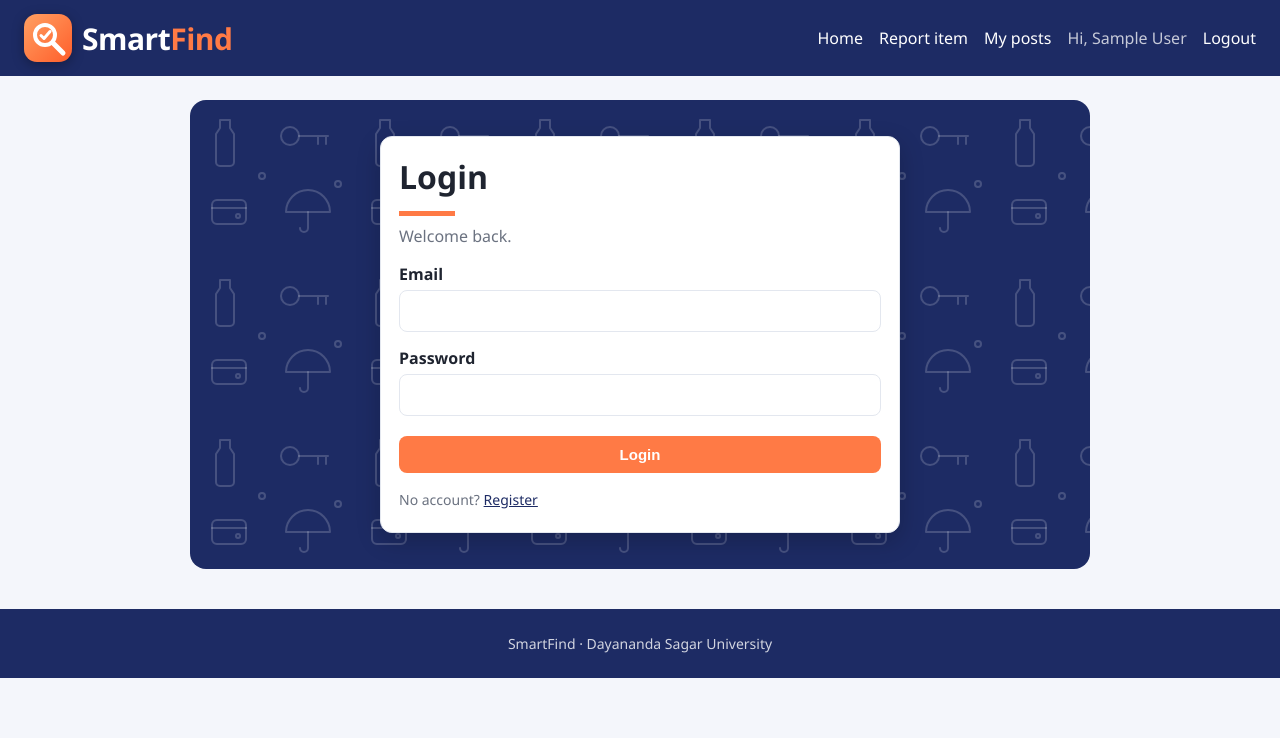
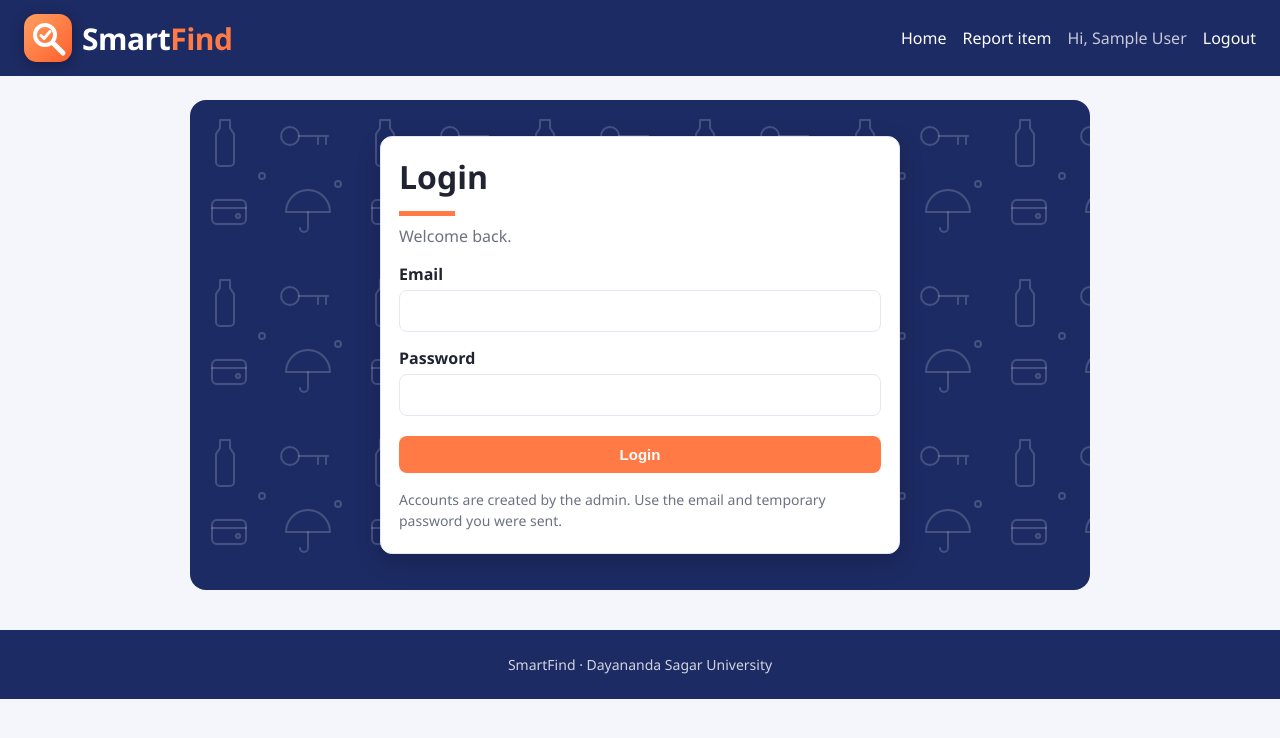
Before and after one commit to Harshwardhan-singh71/smartfind, a Flask app: page /login in a window 1280 px wide. Shown: the top 738 px of the page. Run offline with Flask 3, Linux system fonts and the light colour scheme; the visitor is signed in with stand-in values (Sample User, id 1).

Commit message:
Hide admin from user list, login lockout, admin-created accounts

```diff
--- a/app.py
+++ b/app.py
@@ -1,8 +1,10 @@
 import os
 import sqlite3
+import secrets
+import time
 import uuid
 
-from flask import Flask, render_template, request, redirect, url_for, flash, session
+from flask import Flask, render_template, request, redirect, url_for, flash, session, abort
 from werkzeug.security import generate_password_hash, check_password_hash
 from werkzeug.utils import secure_filename
 
@@ -119,51 +121,59 @@ def report():
         return redirect(url_for("home"))
     return render_template("report.html")
 
-@app.route("/register", methods=["GET", "POST"])
+@app.route("/register")
 def register():
-    if request.method == "POST":
-        name = request.form["name"].strip()
-        email = request.form["email"].strip().lower()
-        password = request.form["password"]
+    flash("Accounts are created by the admin. Please log in with the email and "
+          "temporary password you were sent.")
+    return redirect(url_for("login"))
 
-        if len(password) < 6:
-            flash("Password must be at least 6 characters.")
-            return render_template("register.html")
+FAILED_LOGINS = {}  # "ip|email" -> [failed count, locked until time]
+MAX_ATTEMPTS = 5
+LOCK_SECONDS = 600
+def is_locked(key):
+    entry = FAILED_LOGINS.get(key)
+    return bool(entry) and entry[1] > time.time()
 
-        conn = get_db()
-        try:
-            conn.execute(
-                "INSERT INTO users (name, email, password_hash) VALUES (?, ?, ?)",
-                (name, email, generate_password_hash(password)),
-            )
-            conn.commit()
-        except sqlite3.IntegrityError:
-            conn.close()
-            flash("That email is already registered.")
-            return render_template("register.html")
-        conn.close()
-        return redirect(url_for("home"))
-    return render_template("register.html")
 
+def record_failure(key):
+    entry = FAILED_LOGINS.setdefault(key, [0, 0])
+    entry[0] += 1
+    if entry[0] >= MAX_ATTEMPTS:
+        entry[1] = time.time() + LOCK_SECONDS
+        entry[0] = 0
 @app.route("/login", methods=["GET", "POST"])
 def login():
     if request.method == "POST":
         email = request.form["email"].strip().lower()
         password = request.form["password"]
+        key = f"{request.remote_addr}|{email}"
+
+        if is_locked(key):
+            return render_template(
+                "no_access.html",
+                message="Too many failed attempts. Please wait 10 minutes and try again, "
+                        "or contact the admin.",
+            ), 429
 
         conn = get_db()
-        user = conn.execute(
-            "SELECT * FROM users WHERE email = ?", (email,)
-        ).fetchone()
+        user = conn.execute("SELECT * FROM users WHERE email = ?", (email,)).fetchone()
         conn.close()
 
-        if user and check_password_hash(user["password_hash"], password):
-            session["user_id"] = user["id"]
-            session["user_name"] = user["name"]
-            session["user_email"] = user["email"]
-            return redirect(url_for("home"))
+        if user is None or not check_password_hash(user["password_hash"], password):
+            record_failure(key)
+            flash("Email or password is incorrect. If you think you should have access, "
+                  "contact the admin.")
+            return render_template("login.html")
 
-        flash("Wrong email or password.")
+        FAILED_LOGINS.pop(key, None)
+        session.clear()
+        session["user_id"] = user["id"]
+        session["user_name"] = user["name"]
+        session["user_email"] = user["email"]
+        session["must_change"] = bool(user["must_change_password"])
+        if session["must_change"]:
+            return redirect(url_for("change_password"))
+        return redirect(url_for("home"))
     return render_template("login.html")
 
 
@@ -174,18 +184,20 @@ def logout():
 
 @app.route("/resolve/<int:item_id>", methods=["POST"])
 def resolve(item_id):
-    if "user_id" not in session:
-        flash("Please log in first.")
-        return redirect(url_for("login"))
-
     conn = get_db()
-    conn.execute(
-        "UPDATE items SET resolved = 1 WHERE id = ? AND user_id = ?",
-        (item_id, session["user_id"]),
-    )
+    if is_admin_user():
+        conn.execute("UPDATE items SET resolved = 1 WHERE id = ?", (item_id,))
+    else:
+        conn.execute(
+            "UPDATE items SET resolved = 1 WHERE id = ? AND user_id = ?",
+            (item_id, session["user_id"]),
+        )
     conn.commit()
     conn.close()
-    return redirect(url_for("home"))
+
+    if request.args.get("back") == "my":
+        return redirect(url_for("my_posts"))
+    return redirect(url_for("item_detail", item_id=item_id))
 
 @app.route("/matches/<int:item_id>")
 def matches(item_id):
@@ -195,6 +207,12 @@ def matches(item_id):
         conn.close()
         return "Item not found", 404
 
+    is_poster = session.get("user_id") is not None and session.get("user_id") == item["user_id"]
+    if not (is_poster or is_admin_user()):
+        conn.close()
+        abort(403)
+
+    # A lost item can match found or seen posts; found and seen posts match lost ones.
     wanted = ("found", "seen") if item["status"] == "lost" else ("lost",)
     placeholders = ",".join("?" * len(wanted))
     candidates = conn.execute(
@@ -257,6 +275,127 @@ def delete_item(item_id):
             pass
 
     flash("Post deleted.")
-    return redirect(request.referrer or url_for("home"))
+    return redirect(url_for("home"))
+@app.route("/item/<int:item_id>")
+def item_detail(item_id):
+    conn = get_db()
+    item = conn.execute("SELECT * FROM items WHERE id = ?", (item_id,)).fetchone()
+    conn.close()
+    if item is None:
+        return "Item not found", 404
+
+    is_owner = "user_id" in session and session["user_id"] == item["user_id"]
+    return render_template("item.html", item=item, is_owner=is_owner)
+PUBLIC_ENDPOINTS = {"login", "register", "static"}
+@app.before_request
+def require_login():
+    """Everything except login, register and the stylesheet needs a signed-in user."""
+    if request.endpoint is None or request.endpoint in PUBLIC_ENDPOINTS:
+        return None
+    if "user_id" not in session:
+        flash("Please log in with your registered email to continue.")
+        return redirect(url_for("login"))
+    if session.get("must_change") and request.endpoint not in ("change_password", "logout"):
+        return redirect(url_for("change_password"))
+    return None
+@app.errorhandler(403)
+def no_access(error):
+    return render_template("no_access.html"), 403
+PASSWORD_CHARS = "abcdefghjkmnpqrstuvwxyzABCDEFGHJKLMNPQRSTUVWXYZ23456789"
+def temp_password():
+    return "".join(secrets.choice(PASSWORD_CHARS) for _ in range(8))
+@app.route("/admin/users", methods=["GET", "POST"])
+def admin_users():
+    if not is_admin_user():
+        abort(403)
+
+    created = []   # (name, email, temporary password), shown once
+    skipped = []
+
+    if request.method == "POST":
+        conn = get_db()
+        action = request.form.get("action")
+
+        if action == "create":
+            for line in request.form.get("people", "").splitlines():
+                line = line.strip()
+                if not line:
+                    continue
+                parts = [p.strip() for p in line.split(",")]
+                if len(parts) == 1 and "@" in parts[0]:
+                    name, email = parts[0].split("@")[0], parts[0].lower()
+                elif len(parts) >= 2 and "@" in parts[1]:
+                    name, email = parts[0], parts[1].lower()
+                else:
+                    skipped.append(f"{line}  (use: Name, email)")
+                    continue
+                if conn.execute("SELECT 1 FROM users WHERE email = ?", (email,)).fetchone():
+                    skipped.append(f"{email}  (already has an account)")
+                    continue
+                password = temp_password()
+                conn.execute(
+                    "INSERT INTO users (name, email, password_hash, must_change_password) "
+                    "VALUES (?, ?, ?, 1)",
+                    (name, email, generate_password_hash(password)),
+                )
+                created.append((name, email, password))
+
+        elif action == "reset":
+            email = request.form.get("email", "").strip().lower()
+            user = conn.execute("SELECT name FROM users WHERE email = ?", (email,)).fetchone()
+            if user and email != load_admin_email():
+                password = temp_password()
+                conn.execute(
+                    "UPDATE users SET password_hash = ?, must_change_password = 1 WHERE email = ?",
+                    (generate_password_hash(password), email),
+                )
+                created.append((user["name"], email, password))
+
+        conn.commit()
+        conn.close()
+
+    conn = get_db()
+    users = conn.execute(
+        "SELECT name, email, must_change_password FROM users "
+        "WHERE lower(email) != ? ORDER BY id DESC",
+        (load_admin_email(),),
+    ).fetchall()
+    conn.close()
+    return render_template("admin_users.html", users=users, created=created, skipped=skipped)
+@app.route("/change-password", methods=["GET", "POST"])
+def change_password():
+    if request.method == "POST":
+        current = request.form["current"]
+        new = request.form["new"]
+        confirm = request.form["confirm"]
+
+        conn = get_db()
+        user = conn.execute("SELECT * FROM users WHERE id = ?", (session["user_id"],)).fetchone()
+
+        error = None
+        if not check_password_hash(user["password_hash"], current):
+            error = "Your current password is wrong."
+        elif len(new) < 8:
+            error = "The new password must be at least 8 characters."
+        elif new != confirm:
+            error = "The two new passwords don't match."
+        elif new == current:
+            error = "Please choose a password different from the current one."
+
+        if error:
+            conn.close()
+            flash(error)
+            return render_template("change_password.html")
+
+        conn.execute(
+            "UPDATE users SET password_hash = ?, must_change_password = 0 WHERE id = ?",
+            (generate_password_hash(new), session["user_id"]),
+        )
+        conn.commit()
+        conn.close()
+        session["must_change"] = False
+        flash("Password updated.")
+        return redirect(url_for("home"))
+    return render_template("change_password.html")
 if __name__ == "__main__":
     app.run(debug=True)
--- a/static/style.css
+++ b/static/style.css
@@ -411,3 +411,16 @@ footer {
     .how-arrow { transform: rotate(90deg); text-align: center; }
     .action-row { grid-template-columns: 1fr; }
 }
+
+/* Clickable cards and the detail page */
+.card-link { display: block; color: inherit; }
+.card-link:hover { text-decoration: none; }
+.card-link .card h3 { color: var(--primary); }
+.view-more { color: var(--accent-dark); font-weight: 700; font-size: 14px; }
+.card .item-photo { max-height: 200px; }
+.detail-card .item-photo { max-height: 420px; }
+
+/* Tables on the admin page */
+.plain-table { width: 100%; border-collapse: collapse; }
+.plain-table th, .plain-table td { text-align: left; padding: 8px; border-bottom: 1px solid var(--border); }
+code { background: #fff; border: 1px solid var(--border); padding: 2px 6px; border-radius: 4px; }
--- a/templates/base.html
+++ b/templates/base.html
@@ -27,13 +27,11 @@
             <a href="/">Home</a>
             <a href="/report">Report item</a>
             {% if session.user_id %}
-                <a href="/my-posts">My posts</a>
-                {% if is_admin %}<span class="admin-pill">ADMIN</span>{% endif %}
+            {% if is_admin %}<a href="/admin/users">Manage users</a><span class="admin-pill">ADMIN</span>{% endif %}
                 <span class="nav-user">Hi, {{ session.user_name }}</span>
                 <a href="/logout">Logout</a>
-            {% else %}
-                <a href="/login">Login</a>
-                <a class="btn-small" href="/register">Register</a>
+                        {% else %}
+                <a class="btn-small" href="/login">Login</a>
             {% endif %}
         </div>
     </nav>
--- a/templates/login.html
+++ b/templates/login.html
@@ -16,6 +16,6 @@
 
             <button type="submit" class="btn-full">Login</button>
         </form>
-        <p class="meta" style="margin-top: 16px;">No account? <a href="/register">Register</a></p>
+        <p class="meta" style="margin-top: 16px;">Accounts are created by the admin. Use the email and temporary password you were sent.</p>
     </div>
 {% endblock %}
```
Also changed, not shown: add_allowed_emails.py (added, +34 -0 lines), add_claims.py (added, +46 -0 lines), add_must_change.py (added, +11 -0 lines), templates/admin_users.html (added, +59 -0 lines), templates/change_password.html (added, +23 -0 lines), templates/index.html (+6 -30 lines), templates/item.html (added, +57 -0 lines), templates/matches.html (+5 -7 lines), templates/no_access.html (added, +12 -0 lines), 1 other file.
